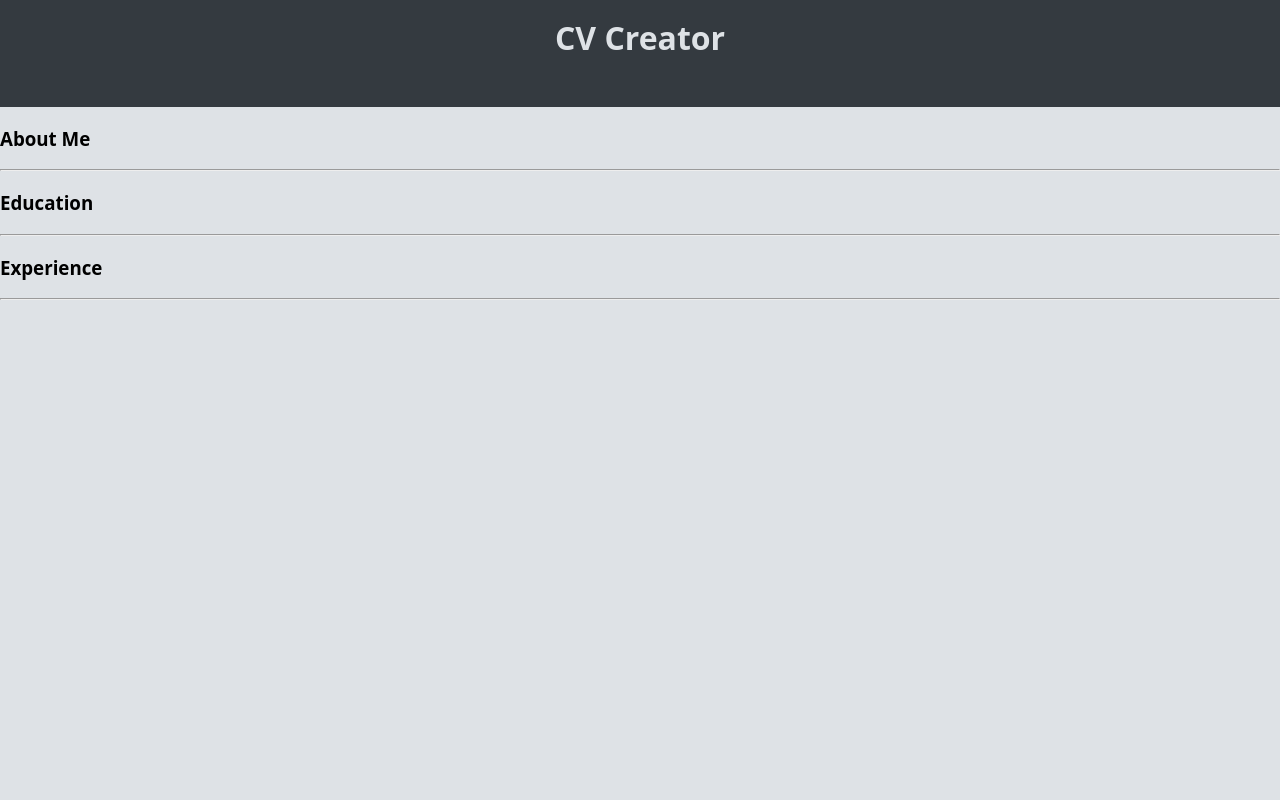
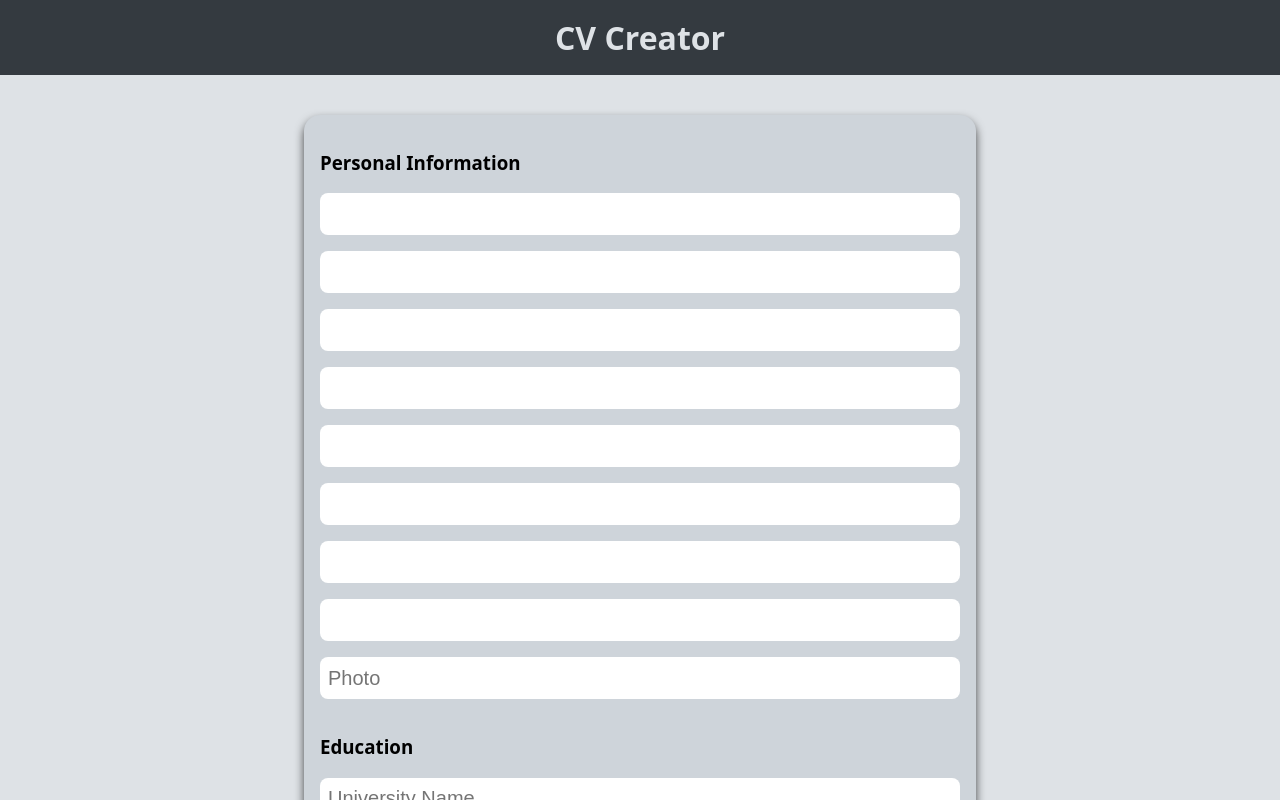
Before and after one commit to dariojularic/CV-creator-react, a React (Vite) app: page / in a window 1280 px wide. Shown: the top 800 px of the page. Built offline with nearby package versions, Linux system fonts and the light colour scheme.

Commit message:
Refactor code

```diff
--- a/src/App.jsx
+++ b/src/App.jsx
@@ -1,4 +1,3 @@
-// import { useState } from 'react'
 import './App.css'
 import Header from "./Header"
 import Form from "./Form"
@@ -9,7 +8,6 @@ function App() {
     <>
       <Header />
       <Form />
-
     </>
   )
 }
--- a/src/Form.jsx
+++ b/src/Form.jsx
@@ -8,9 +8,26 @@ import PersonalInformation from "./PersonalInformation";
 import { initialState, addEducation, addExperience } from "./initial-state";
 import { useState } from "react";
 
+// photo type = file hidden tako da se clickom na <p> aktivira <input>
+// na click preview da se pojavi preview componenta
+// ubacit skrol na preview (window.scrollTo)
+// dodat back button
+// dodat print button
+
+
+
+// components
+//    PersonalInfo(folder)
+//      Index.jsx
+//      NekaKomponenta.jsx
+//      Index.css
+//    Education(folder)
+//      Index.jsx
+//      NekaKOmpo.jsx
+
 function Form() {
   const [cv, setCv] = useState(initialState);
-  const [preview, setPreview] = useState(true);
+  const [preview, setPreview] = useState(false);
 
   function handlePersonalInfoChange(event) {
     const { name, value } = event.target;
@@ -170,7 +187,7 @@ function Form() {
           </div>
 
           <div className="submit-btns">
-            <Button type="button" value="Preview" />
+            <Button type="button" value="Preview" handleClick={() => setPreview(true)}/>
             <Button type="reset" value="Reset" handleClick={resetCv} />
           </div>
         </form>
--- a/src/Input.jsx
+++ b/src/Input.jsx
@@ -8,6 +8,7 @@ function Input(props) {
   return (
     <input
       required={type === "date"}
+      hidden={type === "file"}
       type={type}
       placeholder={placeholder}
       name={name}
--- a/src/PersonalInformation.jsx
+++ b/src/PersonalInformation.jsx
@@ -14,14 +14,17 @@ function PersonalInformation(props) {
         const key = Object.keys(field);
         return (
           <Input
-            key={field[key].meta.name}
-            type={field[key].meta.type}
-            placeholder={field[key].meta.placeholder}
-            name={field[key].meta.name}
-            handleChange={handleChange}
+          // key={field[key].meta.name}
+          // type={field[key].meta.type}
+          // placeholder={field[key].meta.placeholder}
+          // name={field[key].meta.name}
+          // handleChange={handleChange}
           />
         );
       })}
+      {/* tu ide drugi dio inputa za slike */}
+      {/* accept attribute */}
+      <input type="text" placeholder="Photo" />
     </div>
   );
 }
--- a/src/initial-state.js
+++ b/src/initial-state.js
@@ -226,7 +226,7 @@ const initialState = {
       value: "",
       meta: {
         placeholder: "Photo",
-        type: "text",
+        type: "file",
         name: "photo"
       }
     },
```
